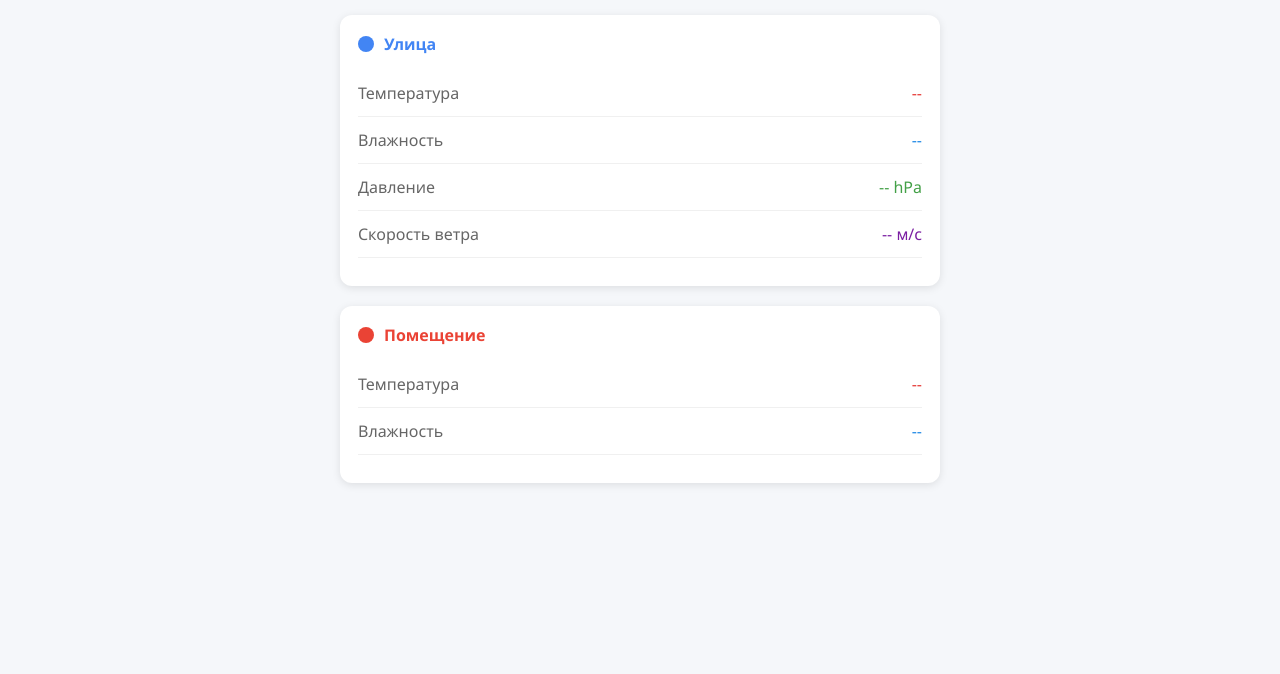
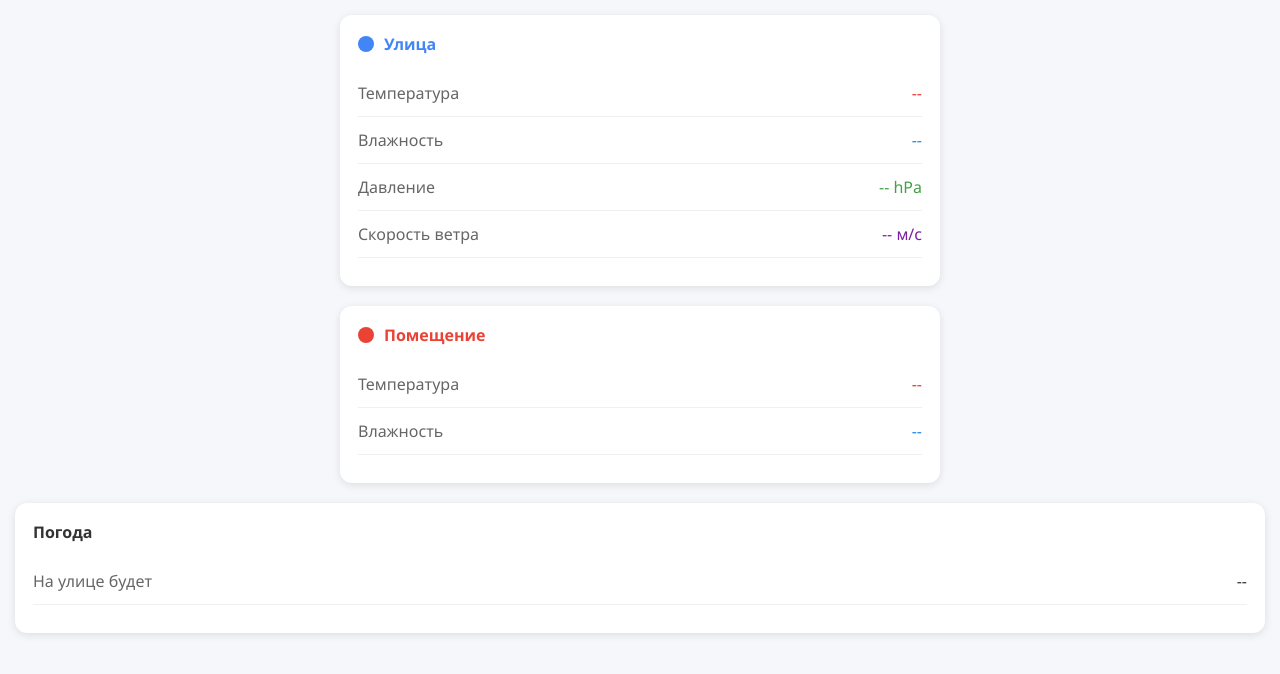
Before and after one commit to Lipisin23/Sait_Prikol, a plain HTML site: page index.html in a window 1280 px wide. Drawn offline with Linux system fonts and the light colour scheme; no server answers.

Commit message:
Update index.html

```diff
--- a/index.html
+++ b/index.html
@@ -159,6 +159,19 @@
       <div id="in-time" class="update-time"></div>
     </div>
   </div>
+  <div class="sensor-card">
+  <div class="card-header weather-header">
+    <div class="card-icon weather-icon"></div>
+    <span>Погода</span>
+  </div>
+
+  <div class="sensor-row">
+    <span class="sensor-label">На улице будет</span>
+    <span id="weather-text" class="sensor-value weather-value">--</span>
+  </div>
+
+  <div id="weather-time" class="update-time"></div>
+</div>
 
   <script>
     const API_URL = 'https://weth-esp.matvejkotenko87.workers.dev/api/data';
```
